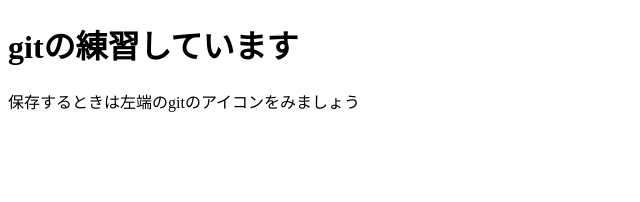
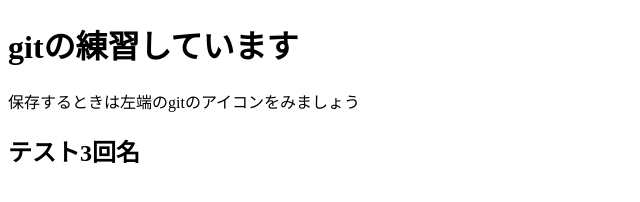
Before and after one commit to mitunori/camp_test4, a plain HTML site: page index.html in a window 1280 px wide. Shown: the whole page, without its empty margins (0-640 px from the left). Drawn offline with Linux system fonts and the light colour scheme.

Commit message:
保存3回目練習

```diff
--- a/index.html
+++ b/index.html
@@ -10,6 +10,7 @@
 <body>
   <h1>gitの練習しています</h1>
   <p>保存するときは左端のgitのアイコンをみましょう</p>
+  <h2>テスト3回名</h2>
 </body>
 
 </html>
```
